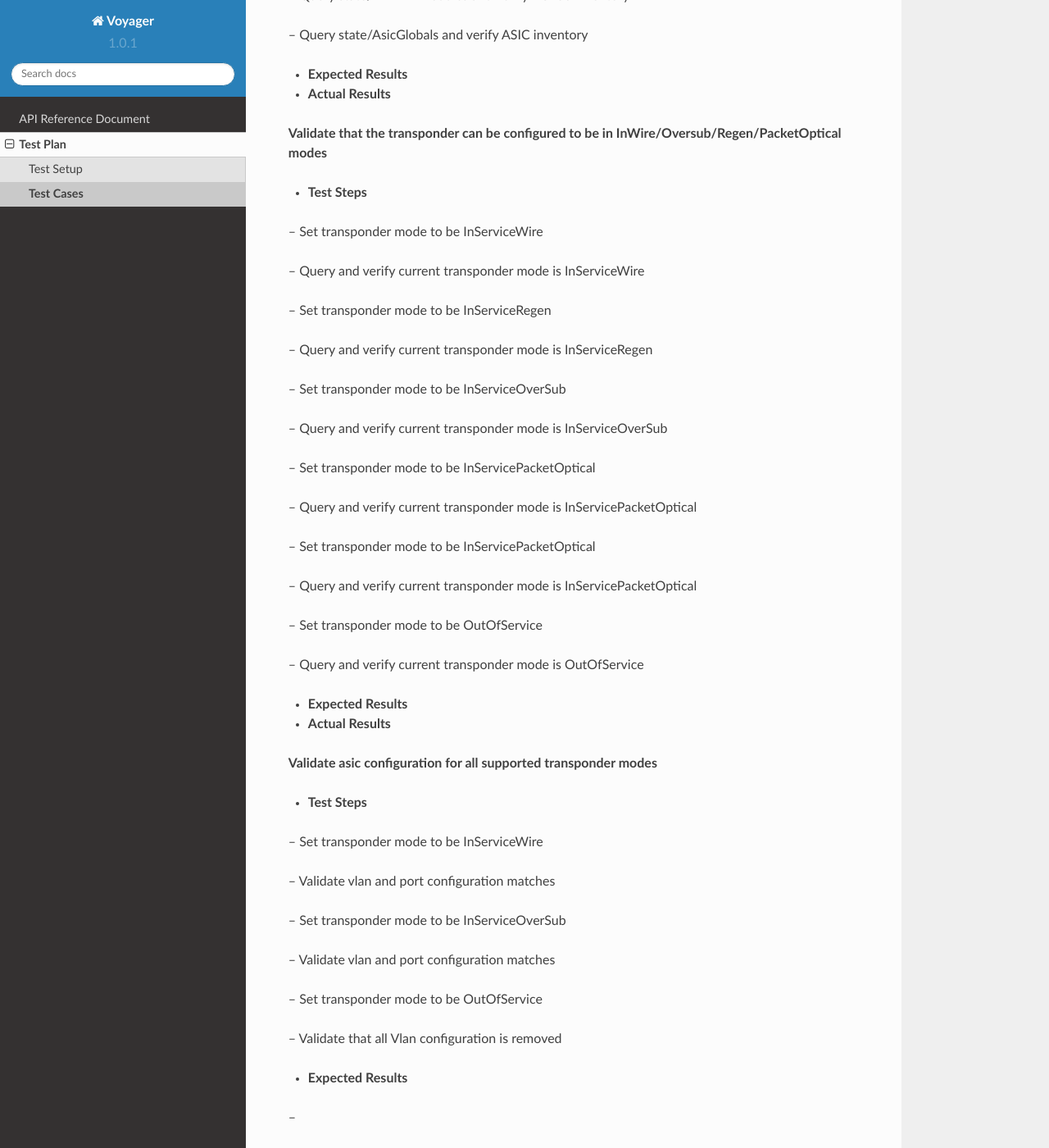
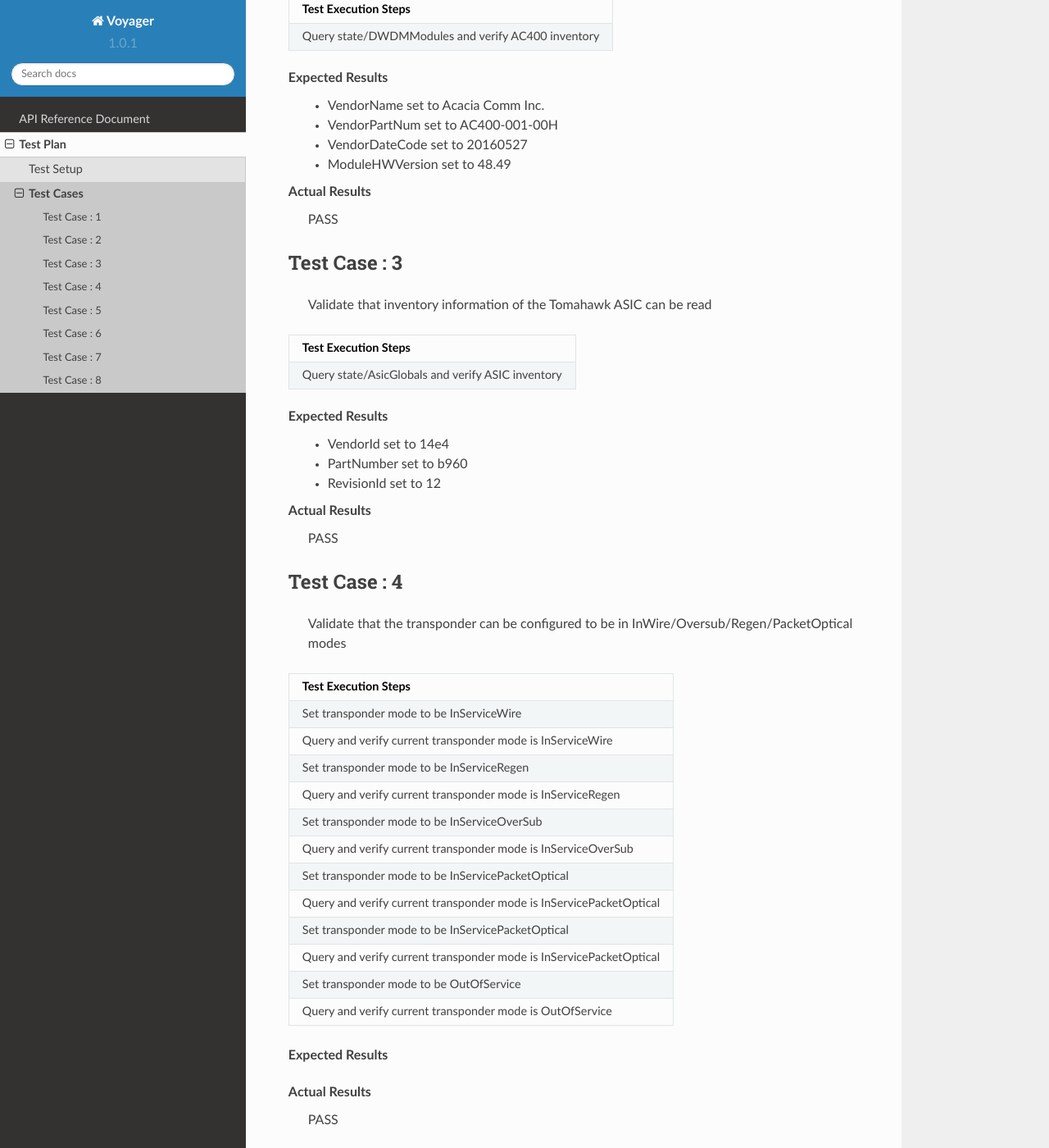
Before and after one commit to vragukumar/Voyager, a Sphinx documentation site: the page built from source/testCases.rst, in a window 1280 px wide and 1400 px high, scrolled down 657 px. Shown: the whole window at 82% size. Built offline with Sphinx 7.4.7 and the Read the Docs theme 2.0.0, drawn with Linux system fonts in a browser that asks for light colours; formulas are drawn with MathJax 3; pages that are not in the unit, such as notebooks, are missing from menus; some of the changed text lies outside the part shown.

Commit message:
Rewrite test plan gen script using python rst module

```diff
--- a/source/index.rst
+++ b/source/index.rst
@@ -20,9 +20,9 @@ Voyager Software Documentation
 .. toctree::
    :maxdepth: 1
 
-   Software Design  <design>
-   API Reference Document    <apis>
-   Test Plan   <testPlan>
+   Software Design <design>
+   API Reference Document <apis>
+   Test Plan <testPlan>
 
 
 Indices and tables
--- a/source/testCases.rst
+++ b/source/testCases.rst
@@ -1,100 +1,172 @@
+==========
 Test Cases
 ==========
 
 
-**Validate Rx power based on Tx power setting**
 
-- **Test Steps**
+Test Case : 1
+-------------
 
--- Set Tx power value on Nw intf 0 and verify Rx power value on Nw intf 1
+ Validate Tx power can be set on AC400 network interfaces
+.. list-table::
+    :header-rows: 1
 
--- Set Tx power value on Nw intf 1 and verify Rx power value on Nw intf 0
+    * -  Test Execution Steps
+    * -   Set Tx power value on Nw intf 0
+    * -   Read Rx power value on Nw intf 1
+    * -   Set Tx power value on Nw intf 1 and verify Rx power value on Nw intf 0
 
-- **Expected Results**
+**Expected Results**
 
 
---
-
-- **Actual Results**
-**Validate that inventory information of various Voyager subsytems can be read**
-
-- **Test Steps**
-
--- Query SystemStatus and determine if system is ready
-
--- Query state/DWDMModules and verify AC400 inventory
-
--- Query state/AsicGlobals and verify ASIC inventory
-
-- **Expected Results**
+**Actual Results**
+    PASS
 
 
-- **Actual Results**
-**Validate that the transponder can be configured to be in InWire/Oversub/Regen/PacketOptical modes**
+Test Case : 2
+-------------
 
-- **Test Steps**
+ Validate that inventory information of the AC400 optical module can be read
+.. list-table::
+    :header-rows: 1
 
--- Set transponder mode to be InServiceWire
+    * -  Test Execution Steps
+    * -   Query state/DWDMModules and verify AC400 inventory
 
--- Query and verify current transponder mode is InServiceWire
-
--- Set transponder mode to be InServiceRegen
-
--- Query and verify current transponder mode is InServiceRegen
-
--- Set transponder mode to be InServiceOverSub
-
--- Query and verify current transponder mode is InServiceOverSub
-
--- Set transponder mode to be InServicePacketOptical
-
--- Query and verify current transponder mode is InServicePacketOptical
-
--- Set transponder mode to be InServicePacketOptical
-
--- Query and verify current transponder mode is InServicePacketOptical
-
--- Set transponder mode to be OutOfService
-
--- Query and verify current transponder mode is OutOfService
-
-- **Expected Results**
+**Expected Results**
+    *  VendorName set to Acacia Comm Inc.
+    *  VendorPartNum set to AC400-001-00H
+    *  VendorDateCode set to 20160527
+    *  ModuleHWVersion set to 48.49
 
 
-- **Actual Results**
-**Validate asic configuration for all supported transponder modes**
-
-- **Test Steps**
-
--- Set transponder mode to be InServiceWire
-
--- Validate vlan and port configuration matches
-
--- Set transponder mode to be InServiceOverSub
-
--- Validate vlan and port configuration matches
-
--- Set transponder mode to be OutOfService
-
--- Validate that all Vlan configuration is removed
-
-- **Expected Results**
+**Actual Results**
+    PASS
 
 
---
+Test Case : 3
+-------------
 
-- **Actual Results**
-**Validate Xponder description can be set**
+ Validate that inventory information of the Tomahawk ASIC can be read
+.. list-table::
+    :header-rows: 1
 
-- **Test Steps**
+    * -  Test Execution Steps
+    * -   Query state/AsicGlobals and verify ASIC inventory
 
--- Set xponder description
-
--- Validate xponder description is set correctly
-
-- **Expected Results**
+**Expected Results**
+    *  VendorId set to 14e4
+    *  PartNumber set to b960
+    *  RevisionId set to 12
 
 
---
+**Actual Results**
+    PASS
 
-- **Actual Results**
+
+Test Case : 4
+-------------
+
+ Validate that the transponder can be configured to be in InWire/Oversub/Regen/PacketOptical modes
+.. list-table::
+    :header-rows: 1
+
+    * -  Test Execution Steps
+    * -   Set transponder mode to be InServiceWire
+    * -   Query and verify current transponder mode is InServiceWire
+    * -   Set transponder mode to be InServiceRegen
+    * -   Query and verify current transponder mode is InServiceRegen
+    * -   Set transponder mode to be InServiceOverSub
+    * -   Query and verify current transponder mode is InServiceOverSub
+    * -   Set transponder mode to be InServicePacketOptical
+    * -   Query and verify current transponder mode is InServicePacketOptical
+    * -   Set transponder mode to be InServicePacketOptical
+    * -   Query and verify current transponder mode is InServicePacketOptical
+    * -   Set transponder mode to be OutOfService
+    * -   Query and verify current transponder mode is OutOfService
+
+**Expected Results**
+
+
+**Actual Results**
+    PASS
+
+
+Test Case : 5
+-------------
+
+ Validate asic configuration for all supported transponder modes
+.. list-table::
+    :header-rows: 1
+
+    * -  Test Execution Steps
+    * -   Set transponder mode to be InServiceWire
+    * -   Validate vlan and port configuration matches
+    * -   Set transponder mode to be InServiceOverSub
+    * -   Validate vlan and port configuration matches
+    * -   Set transponder mode to be OutOfService
+    * -   Validate that all Vlan configuration is removed
+
+**Expected Results**
+
+
+**Actual Results**
+    PASS
+
+
+Test Case : 6
+-------------
+
+ Validate Xponder description can be set
+.. list-table::
+    :header-rows: 1
+
+    * -  Test Execution Steps
+    * -   Set xponder description
+    * -   Validate xponder description is set correctly
+
+**Expected Results**
+
+
+**Actual Results**
+    PASS
+
+
+Test Case : 7
+-------------
+
+ Validate AC400 automatic turn up and turn down
+.. list-table::
+    :header-rows: 1
+
+    * -  Test Execution Steps
+    * -   Set AdminState to UP on DWDMModule
+    * -   Validate module turns up to READY state
+    * -   Set AdminState to DOWN on DWDMModule
+    * -   Validate module turns LOW POWER state
+
+**Expected Results**
+
+
+**Actual Results**
+    PASS
+
+
+Test Case : 8
+-------------
+
+ Validate AC400 automatic turn up and turn down
+.. list-table::
+    :header-rows: 1
+
+    * -  Test Execution Steps
+    * -   Set AdminState to DOWN on DWDMModule
+    * -   Validate module turns down to LOW POWER state
+    * -   Set AdminState to UP on DWDMModule
+    * -   Validate module turns up to READY state
+
+**Expected Results**
+
+
+**Actual Results**
+    PASS
```
Also changed, not shown: genTestPlan.py (+29 -20 lines).
